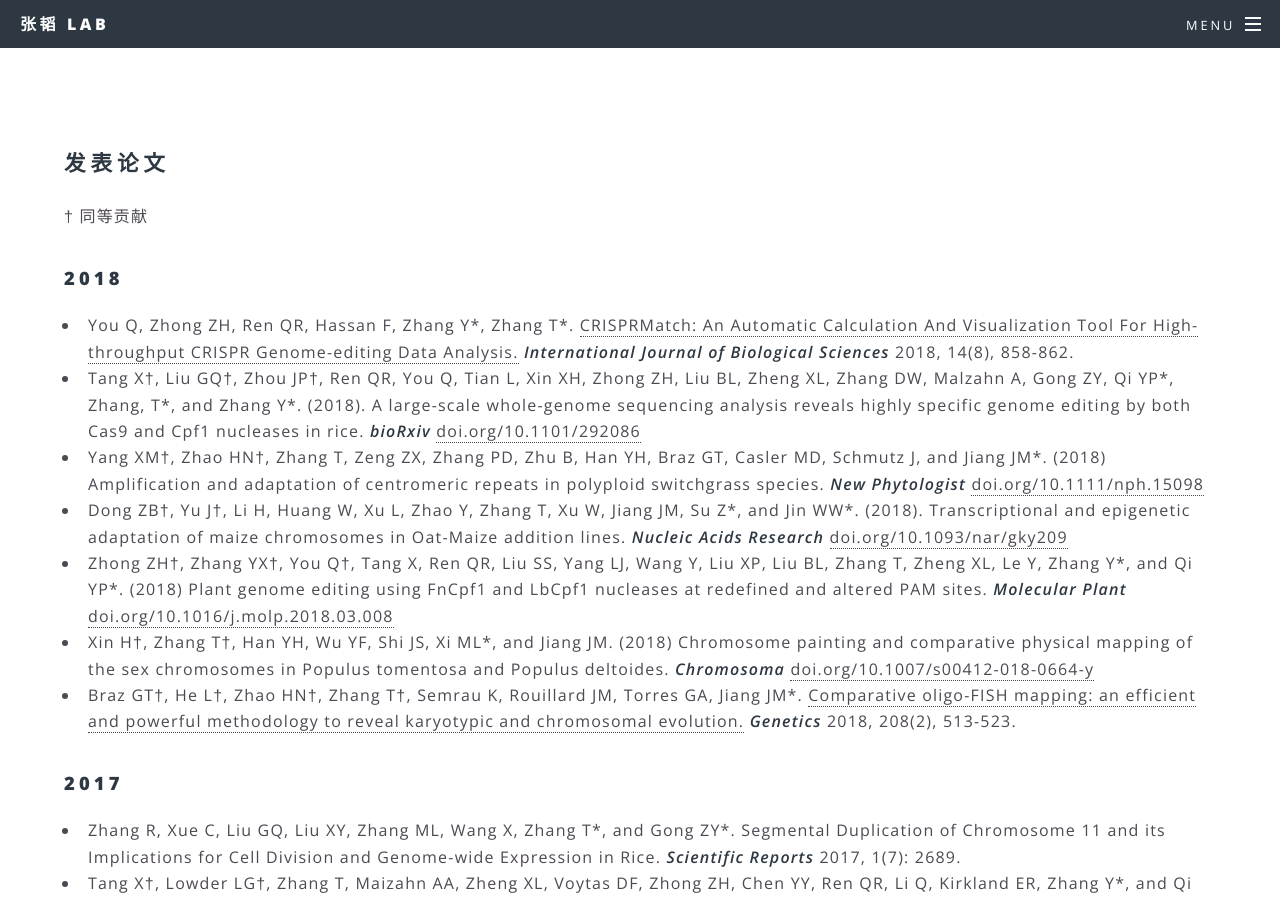
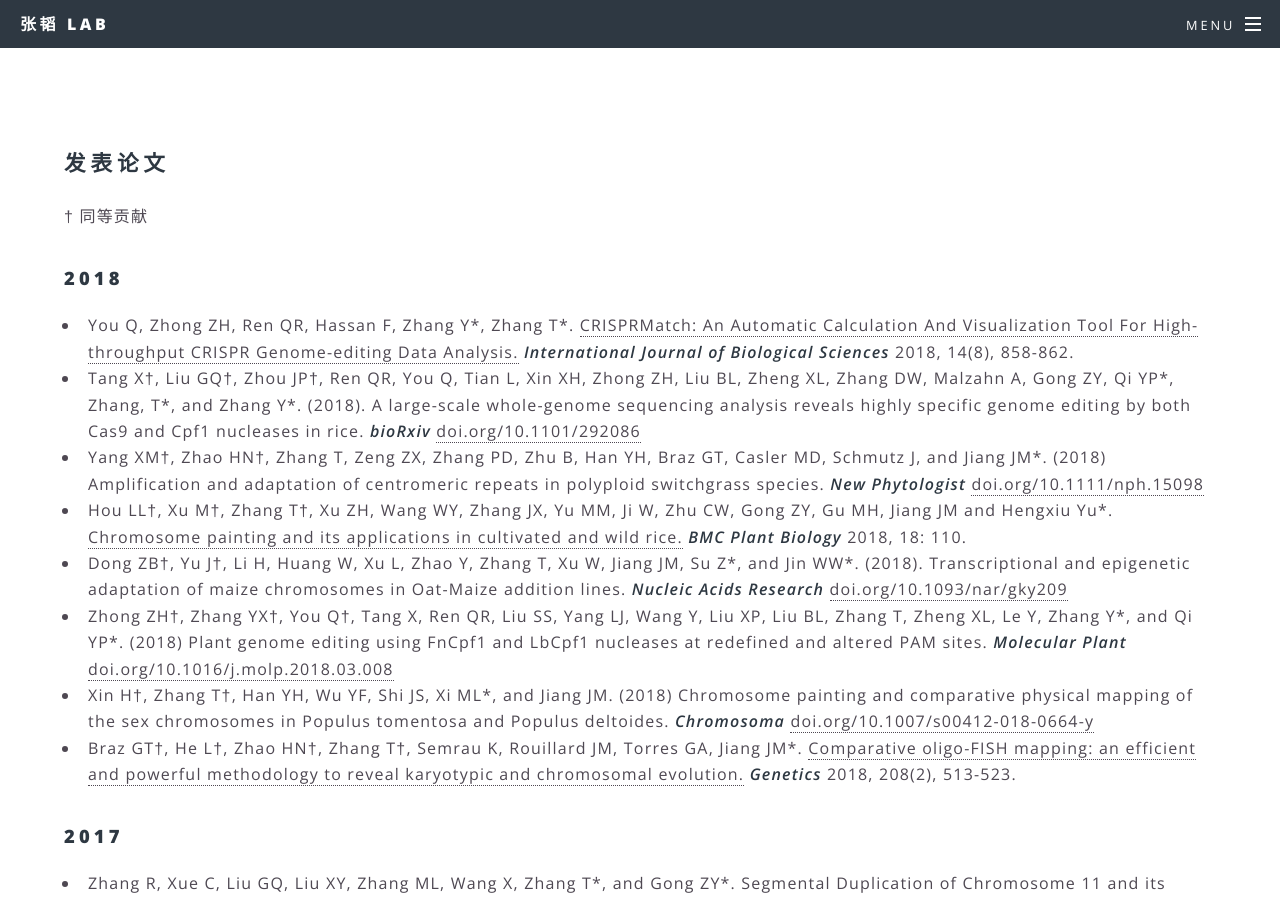
Before and after one commit to zhangtaolab/zhangtaolab.github.io, a Jekyll site: the page built from _pages/publication.md, in a window 1280 px wide and 900 px high. Built offline with Jekyll 4.4.1, drawn with Linux system fonts in a browser that asks for light colours.

Commit message:
BMC Plant Biology

```diff
--- a/_pages/publication.md
+++ b/_pages/publication.md
@@ -9,6 +9,7 @@ title: 发表论文
 - You Q, Zhong ZH, Ren QR, Hassan F, Zhang Y\*, Zhang T\*. [CRISPRMatch: An Automatic Calculation And Visualization Tool For High-throughput CRISPR Genome-editing Data Analysis.](http://www.ijbs.com/v14p0858.htm) _**International Journal of Biological Sciences**_ 2018, 14(8), 858-862.
 - Tang X†, Liu GQ†, Zhou JP†, Ren QR, You Q, Tian L, Xin XH, Zhong ZH, Liu BL, Zheng XL, Zhang DW, Malzahn A, Gong ZY, Qi YP\*, Zhang, T\*, and Zhang Y\*. (2018). A large-scale whole-genome sequencing analysis reveals highly specific genome editing by both Cas9 and Cpf1 nucleases in rice. _**bioRxiv**_ [doi.org/10.1101/292086](https://doi.org/10.1101/292086)
 - Yang XM†, Zhao HN†, Zhang T, Zeng ZX, Zhang PD, Zhu B, Han YH, Braz GT, Casler MD, Schmutz J, and Jiang JM\*. (2018) Amplification and adaptation of centromeric repeats in polyploid switchgrass species. _**New Phytologist**_ [doi.org/10.1111/nph.15098](https://nph.onlinelibrary.wiley.com/doi/10.1111/nph.15098)
+- Hou LL†, Xu M†, Zhang T†, Xu ZH, Wang WY, Zhang JX, Yu MM, Ji W, Zhu CW, Gong ZY, Gu MH, Jiang JM and Hengxiu Yu\*. [Chromosome painting and its applications in cultivated and wild rice.](https://rdcu.be/UyBT) _**BMC Plant Biology**_ 2018, 18: 110.
 - Dong ZB†, Yu J†, Li H, Huang W, Xu L, Zhao Y, Zhang T, Xu W, Jiang JM, Su Z\*, and Jin WW\*. (2018). Transcriptional and epigenetic adaptation of maize chromosomes in Oat-Maize addition lines. _**Nucleic Acids Research**_ [doi.org/10.1093/nar/gky209](https://doi.org/10.1093/nar/gky209)
 - Zhong ZH†, Zhang YX†, You Q†, Tang X, Ren QR, Liu SS, Yang LJ, Wang Y, Liu XP, Liu BL, Zhang T, Zheng XL, Le Y, Zhang Y\*, and Qi YP\*. (2018) Plant genome editing using FnCpf1 and LbCpf1 nucleases at redefined and altered PAM sites. _**Molecular Plant**_ [doi.org/10.1016/j.molp.2018.03.008](http://www.cell.com/molecular-plant/fulltext/S1674-2052(18)30094-7)
 - Xin H†, Zhang T†, Han YH, Wu YF, Shi JS, Xi ML\*, and Jiang JM. (2018)  Chromosome painting and comparative physical mapping of the sex chromosomes in Populus tomentosa and Populus deltoides. _**Chromosoma**_  [doi.org/10.1007/s00412-018-0664-y](https://link.springer.com/article/10.1007/s00412-018-0664-y)
```
